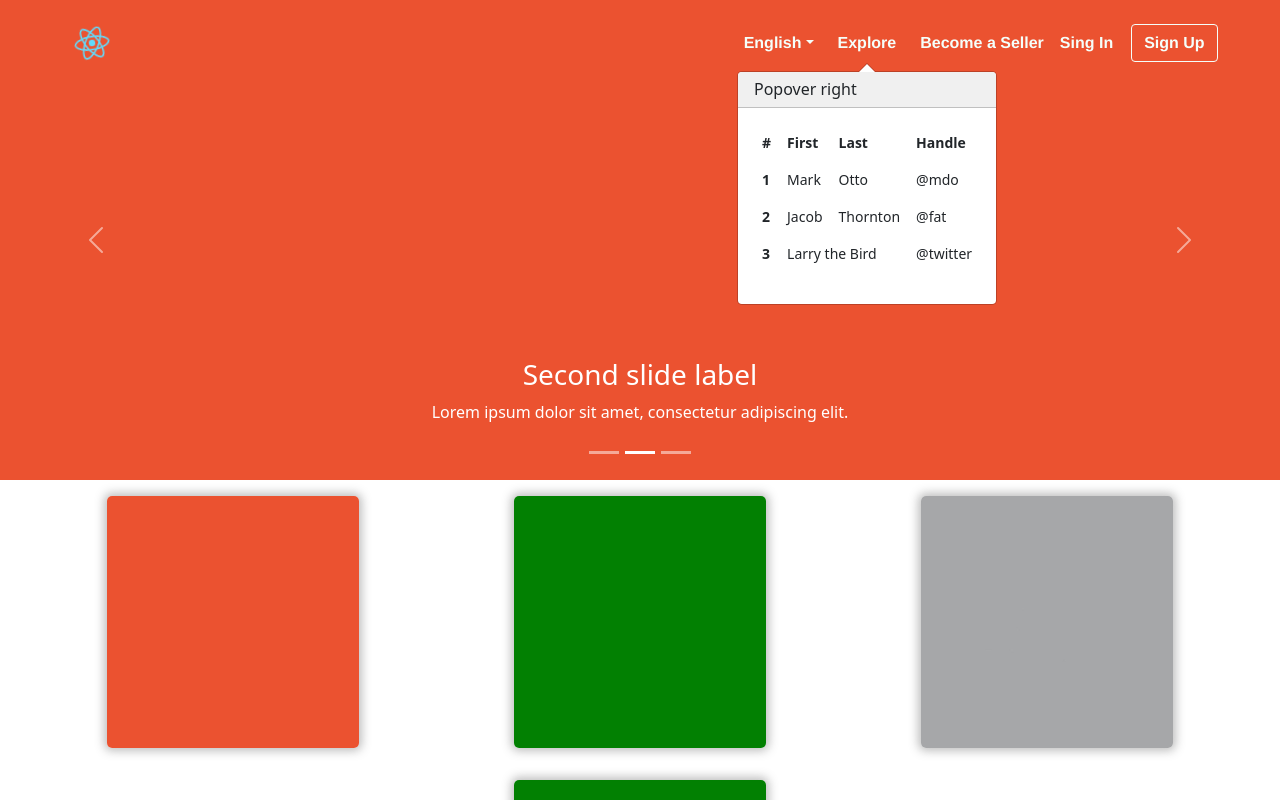
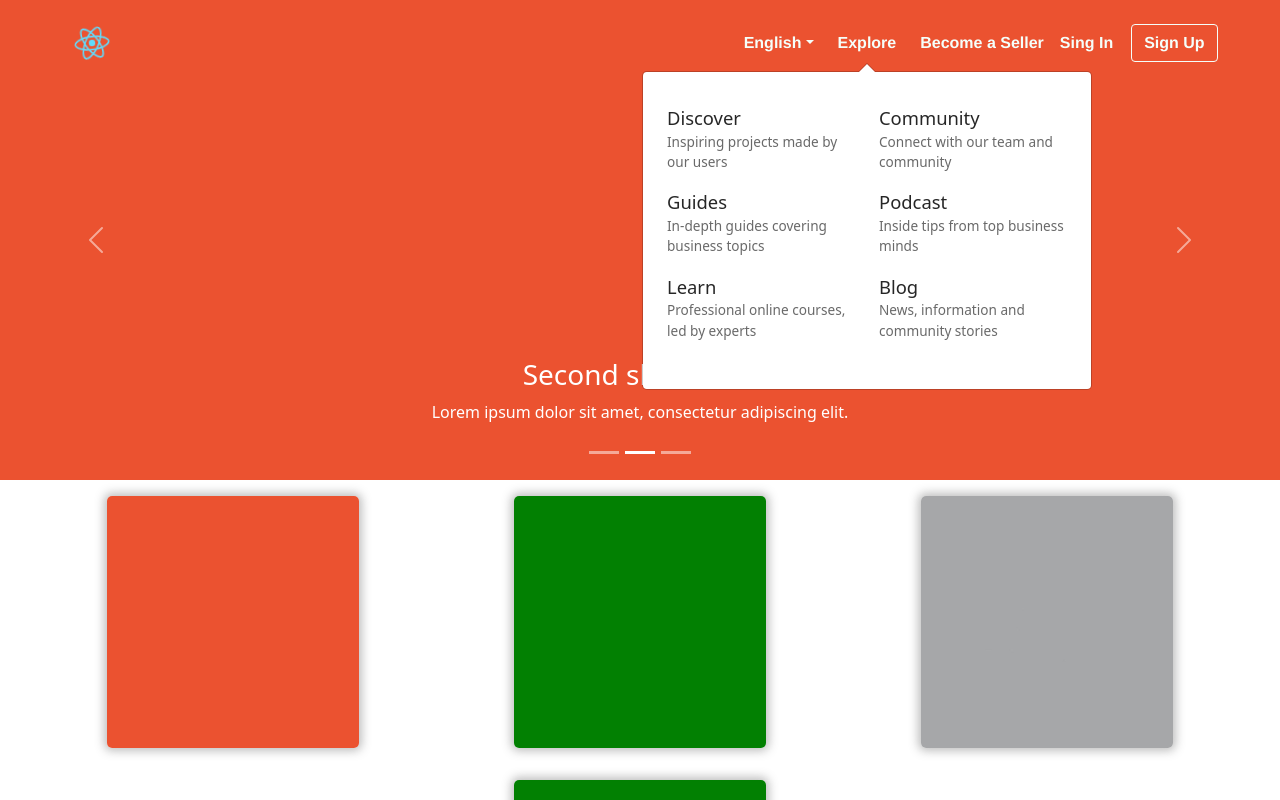
Before and after one commit to MothF/courses-application, a React (Create React App) app: page / in a window 1280 px wide. Both pictures are taken after a click on the element "Explore". Shown: the top 800 px of the page. Built offline with nearby package versions, Linux system fonts and the light colour scheme.

Commit message:
added pricing and fixes

```diff
--- a/src/modules/app/App.tsx
+++ b/src/modules/app/App.tsx
@@ -8,6 +8,7 @@ import {FeaturesContainerParent} from './content/features/FeaturesContainerParen
 import {Divider} from './content/divider/Divider';
 import {DividerImage} from './content/divider/DividerImage';
 import {Opportunities} from './content/opportunities/Opportunities';
+import {Pricing} from './content/pricing/Pricing';
 
 /**
  *
@@ -23,6 +24,7 @@ function App() {
       <DividerImage/>
       <Opportunities/>
       <Divider/>
+      <Pricing/>
     </Container>
   );
 }
--- a/src/modules/app/content/opportunities/Opportunities.scss
+++ b/src/modules/app/content/opportunities/Opportunities.scss
@@ -39,8 +39,6 @@
 .oppo-divider {
   width: 85vw;
   text-align: center;
-  //margin-right: auto;
-  //margin-left: auto;
 }
 
 .oppo-separator {
--- a/src/modules/app/content/opportunities/Opportunities.tsx
+++ b/src/modules/app/content/opportunities/Opportunities.tsx
@@ -1,4 +1,4 @@
-import React, {FunctionComponent, useEffect, useRef} from 'react';
+import React, {FunctionComponent, useEffect} from 'react';
 import 'src/modules/app/content/opportunities/Opportunities.scss';
 import Aos from 'aos';
 import 'aos/dist/aos.css';
@@ -9,10 +9,6 @@ export const Opportunities = () => {
   useEffect(() => {
     Aos.init({easing: 'ease-in-out'});
   }, []);
-  const ref = useRef(null);
-  useEffect(() => {
-    console.log(ref.current);
-  }, [ref.current]);
   return (
     <>
       {firstOppo()}
--- /dev/null
+++ b/src/modules/app/content/pricing/Pricing.scss
@@ -0,0 +1,48 @@
+@import '~bootstrap/scss/bootstrap.scss';
+@import 'src/modules/app/header/sign-up/SignUpFormPopup';
+
+.pricing-container {
+  @extend .container;
+  @extend .px-4;
+  @extend .py-5;
+}
+
+.pricing-heading {
+  @extend .pb-2;
+  @extend .border-bottom;
+}
+
+.pricing-description {
+  max-width: 700px;
+  @extend .p-3;
+  @extend .mx-auto;
+  @extend .text-center;
+  @extend .lead;
+  @extend .text-muted;
+}
+
+.pricing-row {
+  @extend .row;
+  @extend .row-cols-md-3;
+  @extend .text-center;
+  padding: 2rem 12rem;
+}
+
+.pricing-btn-default {
+  @extend .sign-up-button--continue;
+  border: 1px solid #1DBF73;
+  background-color: #FFFFFF;
+  color: #1DBF73;
+}
+
+.pricing-btn-primary {
+  @extend .sign-up-button--continue;
+}
+
+.pricing-border-primary {
+  border-color: #1DBF73 !important;
+}
+
+.pricing-bg-primary {
+  background-color: #1DBF73 !important;
+}
--- /dev/null
+++ b/src/modules/app/content/pricing/Pricing.tsx
@@ -0,0 +1,91 @@
+import React, {FunctionComponent, PropsWithChildren, ReactElement, useState} from 'react';
+import 'src/modules/app/content/pricing/Pricing.scss';
+import {SignUpFormPopup} from '../../header/sign-up/SignUpFormPopup';
+
+export const Pricing = () => {
+  const zeroPriceButton = () => {
+    const [show, setShow] = useState(false);
+    return (
+      <>
+        <button onClick={() => setShow(true)} type='button'
+          className='pricing-btn-default'>Sign up for free</button>
+        <SignUpFormPopup showState={[show, setShow]}/>
+      </>
+    );
+  };
+
+  return (
+    <div className='pricing-container'>
+      {heading}
+      <div className='pricing-row'>
+        <PricingItem price={0} subscrName={'Free'}
+          button={zeroPriceButton()}
+        >
+          <li>10 users included</li>
+          <li>2 GB of storage</li>
+          <li>Email support</li>
+          <li>Help center access</li>
+        </PricingItem>
+        <PricingItem price={15} subscrName={'Pro'}
+          button={
+            <button type='button' className='pricing-btn-default'>Get started</button>
+          }
+        >
+          <li>20 users included</li>
+          <li>10 GB of storage</li>
+          <li>Priority email support</li>
+          <li>Help center access</li>
+        </PricingItem>
+        <PricingItem price={29} subscrName={'Enterprise'} borderClass={'pricing-border-primary'}
+          button={
+            <button type='button' className='pricing-btn-primary'>Contact us</button>
+          }
+        >
+          <li>30 users included</li>
+          <li>15 GB of storage</li>
+          <li>Phone and email support</li>
+          <li>Help center access</li>
+
+        </PricingItem>
+      </div>
+    </div>
+  );
+};
+
+const heading = (
+  <>
+    <h2 className='pricing-heading'>Pricing</h2>
+    <p className='pricing-description'>
+      Quickly build an effective pricing table for your potential customers with this Bootstrap example.
+      It’s built with default Bootstrap components and utilities with little customization.
+    </p>
+  </>
+);
+
+type PricingItemProps = PropsWithChildren<{
+  borderClass? : string,
+  price: number,
+  subscrName: string,
+  button: ReactElement
+}>;
+
+const PricingItem: FunctionComponent<PricingItemProps> = ({borderClass = '',
+  price, subscrName, button, children}) => {
+  const cardHeaderClass: string = borderClass ? `text-white pricing-bg-primary ${borderClass}` : '';
+  return (
+    <div className='col'>
+      <div className={`card mb-4 rounded-3 shadow-sm ${borderClass}`}>
+        <div className={`card-header py-3 ${cardHeaderClass}`}>
+          <h4 className='my-0 fw-normal'>{subscrName}</h4>
+        </div>
+        <div className='card-body'>
+          <h1 className='card-title pricing-card-title'>${price}<small className='text-muted fw-light'>/mo</small></h1>
+          <ul className='list-unstyled mt-3 mb-4'>
+            {children}
+          </ul>
+          {button}
+        </div>
+      </div>
+    </div>
+  );
+};
--- a/src/modules/app/header/Header.tsx
+++ b/src/modules/app/header/Header.tsx
@@ -46,6 +46,15 @@ const navbarBrandLogo = (
 );
 
 const navbarCollapse = () => {
+  const [show, setShow] = useState<boolean>(false);
+  const signUpButton = () => {
+    return (
+      <button onClick={() => setShow(true)} style={{marginLeft: '10px'}} className='btn' type='submit'>
+        {menuDefinition.signUp}
+      </button>
+    );
+  };
+
   const [languageLabel, setLanguageLabel] = useState('eng');
   const menuDefinition: MenuDefinition = getMenuDefinition(languageLabel);
   const [collapsed, setCollapsed] = useState(false);
@@ -67,13 +76,14 @@ const navbarCollapse = () => {
             </OverlayTrigger>
           </Nav.Item>
           <Nav.Item>
-            <a className='nav-link underliner'>{menuDefinition.becomeSeller}</a>
+            <a className='nav-link'>{menuDefinition.becomeSeller}</a>
           </Nav.Item>
           <Nav.Item>
-            <a className='nav-link underliner'>{menuDefinition.signIn}</a>
+            <a className='nav-link'>{menuDefinition.signIn}</a>
           </Nav.Item>
           <Nav.Item>
-            <SignUpFormPopup menuDefinition={menuDefinition} state={useState(false)}/>
+            {signUpButton()}
+            <SignUpFormPopup showState={[show, setShow]}/>
           </Nav.Item>
         </ul>
       </Collapse>
--- a/src/modules/app/header/explorer/ExplorePopover.scss
+++ b/src/modules/app/header/explorer/ExplorePopover.scss
@@ -1,6 +1,25 @@
-@import 'node_modules/bootstrap/scss/bootstrap.scss';
+@import '~bootstrap/scss/bootstrap.scss';
 
-.explore-popover {
-  @extend .table;
-  @extend .table-borderless;
+.text-wrapper {
+  &:hover {
+    cursor: pointer;
+  }
 }
+
+.expl-head {
+  font-size: 1.15rem;
+  font-weight: 400;
+  color: rgba(0, 0, 0, 0.85);
+  .text-wrapper:hover > & {
+    color: #1DBF73;
+  }
+}
+
+.expl-text {
+  font-size: 0.85rem;
+  font-weight: 400;
+  color: rgba(52, 52, 52, 0.74);
+  .text-wrapper:hover > & {
+    color: #1DBF73;
+  }
+}
--- a/src/modules/app/header/explorer/ExplorePopover.tsx
+++ b/src/modules/app/header/explorer/ExplorePopover.tsx
@@ -3,41 +3,48 @@ import {Popover} from 'react-bootstrap';
 import 'src/modules/app/header/explorer/ExplorePopover.scss';
 
 const content = (
-  <table className="explore-popover">
-    <thead>
-      <tr>
-        <th scope="col">#</th>
-        <th scope="col">First</th>
-        <th scope="col">Last</th>
-        <th scope="col">Handle</th>
-      </tr>
-    </thead>
-    <tbody>
-      <tr>
-        <th scope="row">1</th>
-        <td>Mark</td>
-        <td>Otto</td>
-        <td>@mdo</td>
-      </tr>
-      <tr>
-        <th scope="row">2</th>
-        <td>Jacob</td>
-        <td>Thornton</td>
-        <td>@fat</td>
-      </tr>
-      <tr>
-        <th scope="row">3</th>
-        <td colSpan={2}>Larry the Bird</td>
-        <td>@twitter</td>
-      </tr>
-    </tbody>
-
-  </table>
+  <div className='row row-cols-md-2'>
+    <div className='col'>
+      <div className='text-wrapper'>
+        <div className='expl-head'>Discover</div>
+        <p className='expl-text'>Inspiring projects made by our users</p>
+      </div>
+    </div>
+    <div className='col'>
+      <div className='text-wrapper'>
+        <div className='expl-head'>Community</div>
+        <p className='expl-text'>Connect with our team and community</p>
+      </div>
+    </div>
+    <div className='col'>
+      <div className='text-wrapper'>
+        <div className='expl-head'>Guides</div>
+        <p className='expl-text'>In-depth guides covering business topics</p>
+      </div>
+    </div>
+    <div className='col'>
+      <div className='text-wrapper'>
+        <div className='expl-head'>Podcast</div>
+        <p className='expl-text'>Inside tips from top business minds</p>
+      </div>
+    </div>
+    <div className='col'>
+      <div className='text-wrapper'>
+        <div className='expl-head'>Learn</div>
+        <p className='expl-text'>Professional online courses, led by experts</p>
+      </div>
+    </div>
+    <div className='col'>
+      <div className='text-wrapper'>
+        <div className='expl-head'>Blog</div>
+        <p className='expl-text'>News, information and community stories</p>
+      </div>
+    </div>
+  </div>
 );
 
 export const ExplorePopover = (
-  <Popover id='popover-basic'>
-    <Popover.Header as='h3'>Popover right</Popover.Header>
+  <Popover id='popover-basic' style={{maxWidth: '450px', padding: '1rem 0.5rem'}}>
     <Popover.Body>
       {content}
     </Popover.Body>
--- a/src/modules/app/header/sign-up/SignUpFormPopup.scss
+++ b/src/modules/app/header/sign-up/SignUpFormPopup.scss
@@ -76,6 +76,7 @@
 
   &--continue {
     @extend .sign-up-button;
+    padding: 12px 30px 12px 30px !important;
 
     &:hover {
       background: #19A463;
--- a/src/modules/app/header/sign-up/SignUpFormPopup.tsx
+++ b/src/modules/app/header/sign-up/SignUpFormPopup.tsx
@@ -3,14 +3,12 @@ import {Modal} from 'react-bootstrap';
 import apple from 'src/assets/svg/apple.svg';
 import facebook from 'src/assets/svg/facebook.svg';
 import google from 'src/assets/svg/google.svg';
-import {MenuDefinition} from 'src/modules/app/header/languagesUtils';
 import {SignUpFormButton} from 'src/modules/app/header/sign-up/SignUpFormButton';
 import {SignUpFormCredentialArea} from 'src/modules/app/header/sign-up/SignUpFormCredentialArea';
 import 'src/modules/app/header/sign-up/SignUpFormPopup.scss';
 
 type SingUpFormPopupProps = {
-  menuDefinition: MenuDefinition,
-  state: [boolean, Function];
+  showState: [boolean, Function];
 }
 
 type NamedSvg = {
@@ -41,17 +39,12 @@ const createContinueWithButtons = () => {
 };
 
 export const SignUpFormPopup: FunctionComponent<SingUpFormPopupProps> =
-  ({menuDefinition, state}) => {
-    const show = state[0];
-    const setShow = state[1];
-
+  ({showState}) => {
+    const show = showState[0];
+    const setShow = showState[1];
     const handleClose = () => setShow(false);
-    const handleShow = () => setShow(true);
     return (
       <>
-        <button onClick={handleShow} style={{marginLeft: '10px'}} className='btn' type='submit'>
-          {menuDefinition.signUp}
-        </button>
         <Modal contentClassName='sign-up-modal--content' backdropClassName='shadow' show={show}
           onHide={handleClose} centered>
           <Modal.Header className='sign-up-modal--header'>
```
